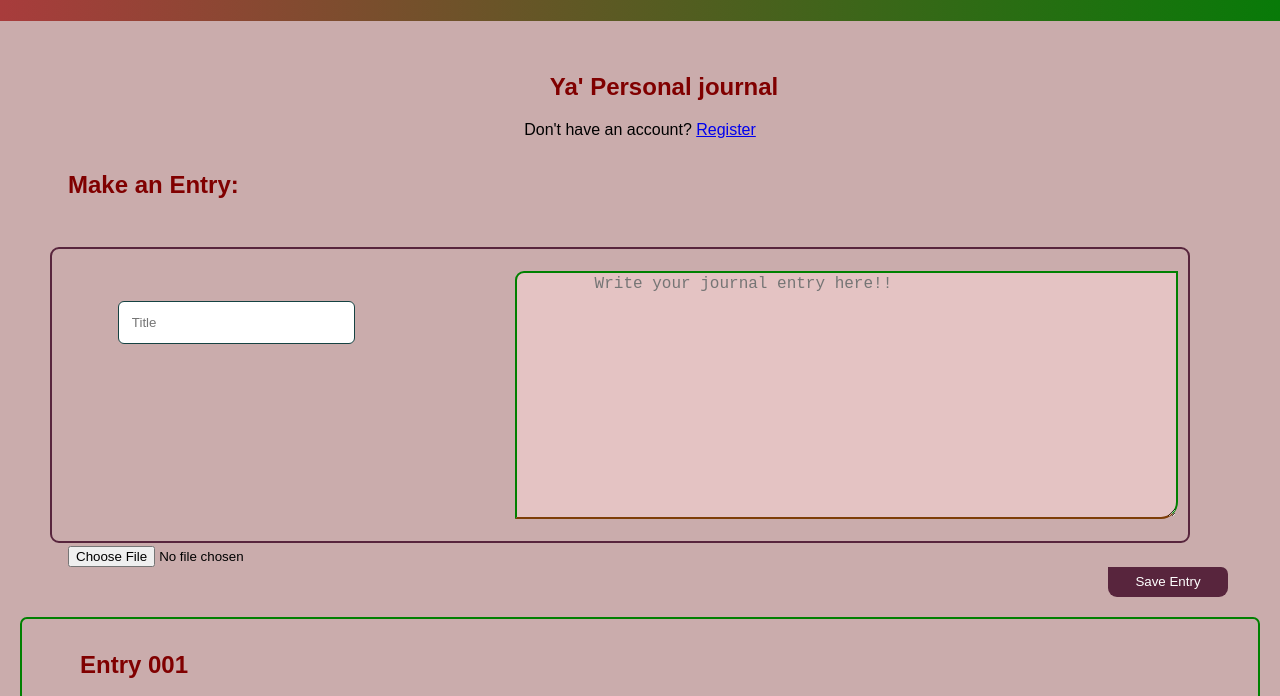
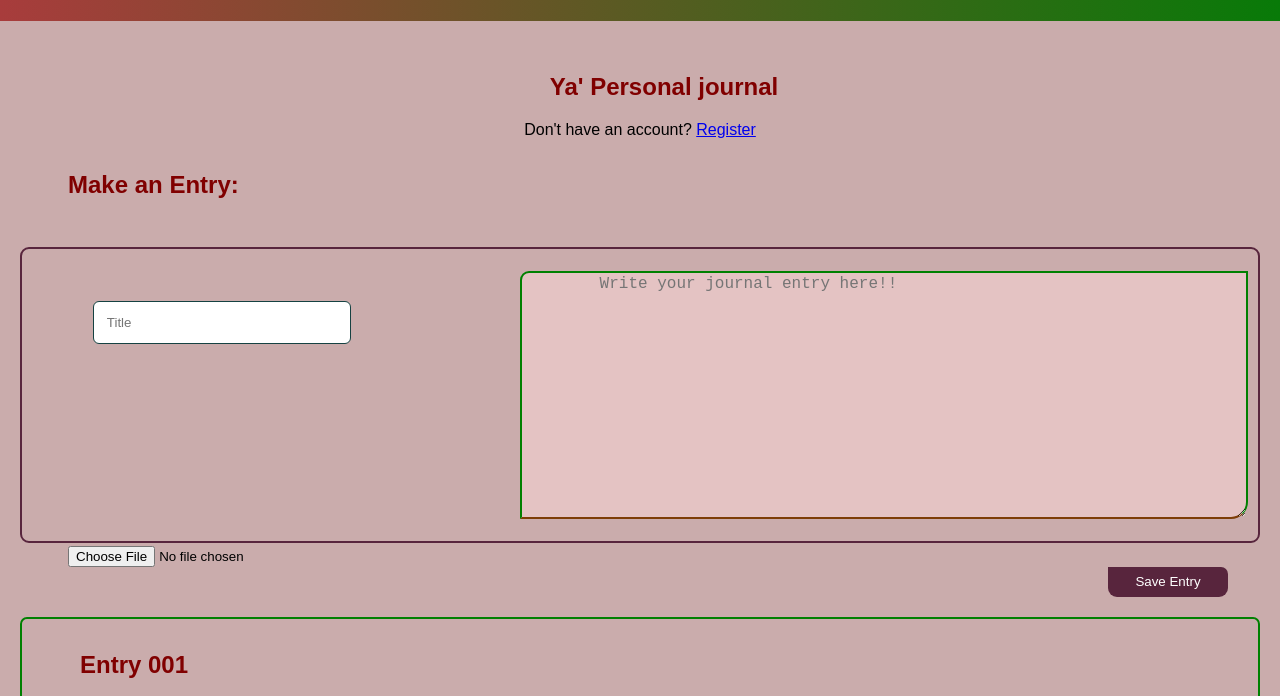
Before and after one commit to Southern-Just/software_development-IBL, a plain HTML site: page index.html in a window 1280 px wide. Both pictures are taken after typing "Sample", "Sample123" into the empty fields and a click on the button "Login". Shown: the part 99-795 px from the top of the page. Drawn offline with Linux system fonts and the light colour scheme.

Commit message:
Update style.css
Signed-off-by: Southern Just <117814631+Southern-Just@users.noreply.github.com>

```diff
--- a/style.css
+++ b/style.css
@@ -100,9 +100,9 @@ h2{
   column-gap: 10rem;
   padding: 10px;
   margin-top: 3rem;
-  margin-left: 30px;
+  margin-left: auto;
   border-radius: 9px;
-  width:90%;
+  width:auto;
   height: 17rem;
 }
 #journalForm #entryTitle{
```
